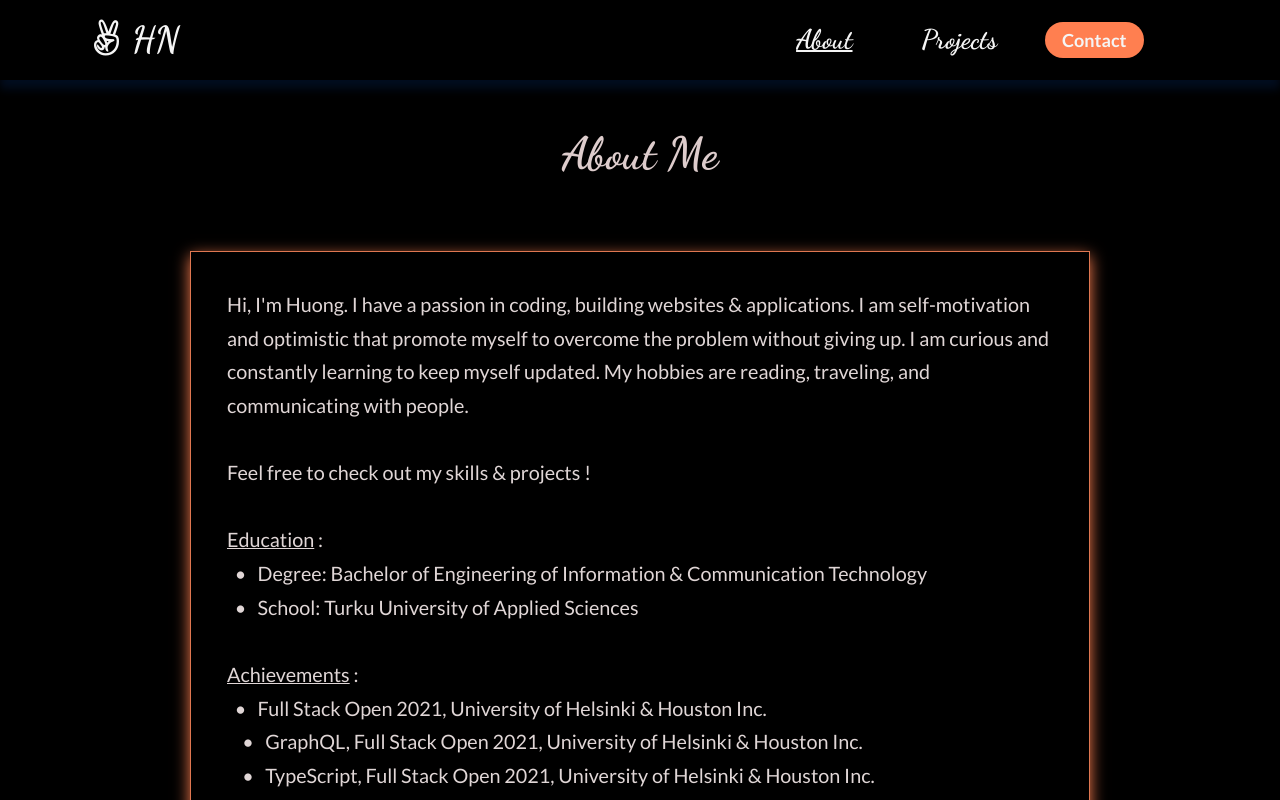
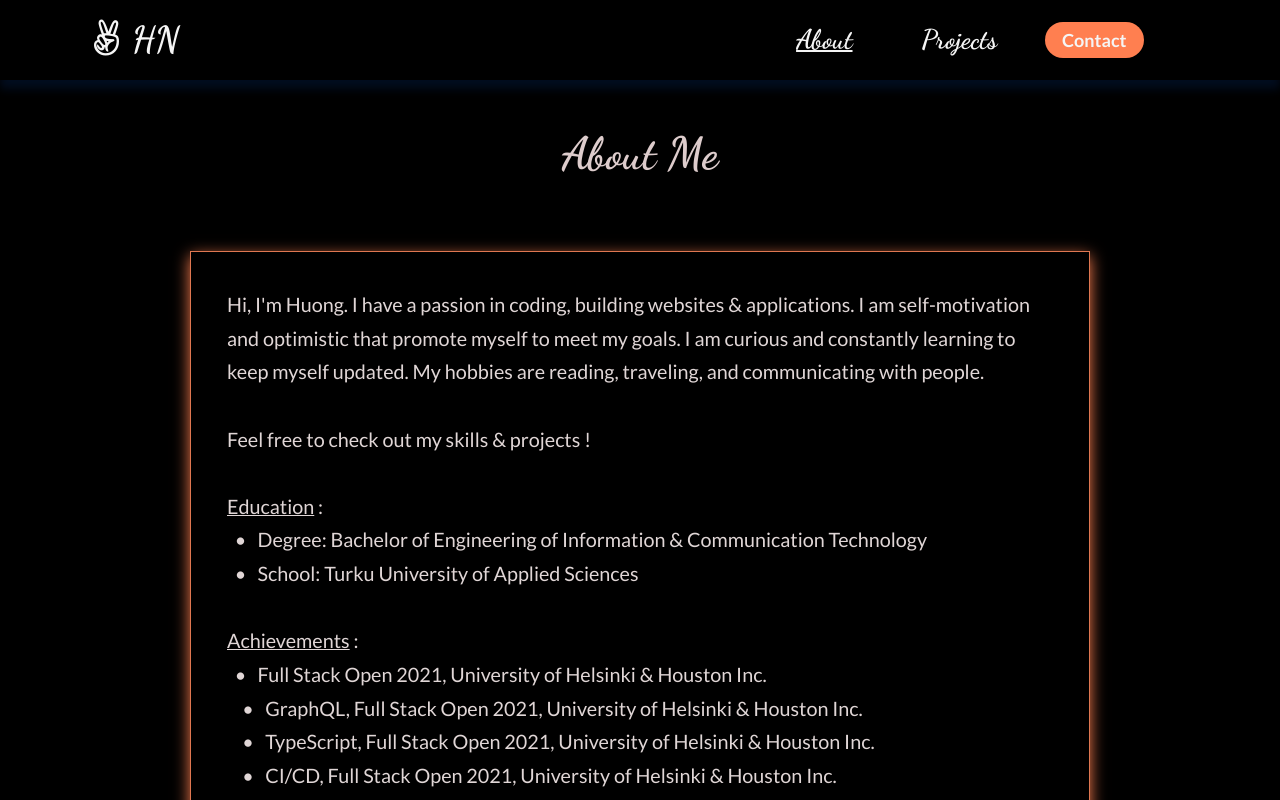
Before and after one commit to huongnguyen1709/my-porfolio-react, a React (Create React App) app: page /about in a window 1280 px wide. Shown: the top 800 px of the page. Built offline with nearby package versions, Linux system fonts and the light colour scheme.

Commit message:
modify About page

```diff
--- a/src/components/about/About.js
+++ b/src/components/about/About.js
@@ -31,8 +31,7 @@ const About = () => {
         <div className='about'>
             <h2 className="heading-about">About Me</h2>
             <p className="introduce">Hi, I'm Huong.
-            I have a passion in coding, building websites & applications. I am self-motivation and optimistic that promote myself to overcome the problem without
-giving up. I am curious and constantly learning to keep myself updated. My hobbies are reading, traveling, and communicating with people. <br></br>
+            I have a passion in coding, building websites & applications. I am self-motivation and optimistic that promote myself to meet my goals. I am curious and constantly learning to keep myself updated. My hobbies are reading, traveling, and communicating with people. <br></br>
             <br></br>
             Feel free to check out my skills & projects ! <br></br>
             <br></br>
```
